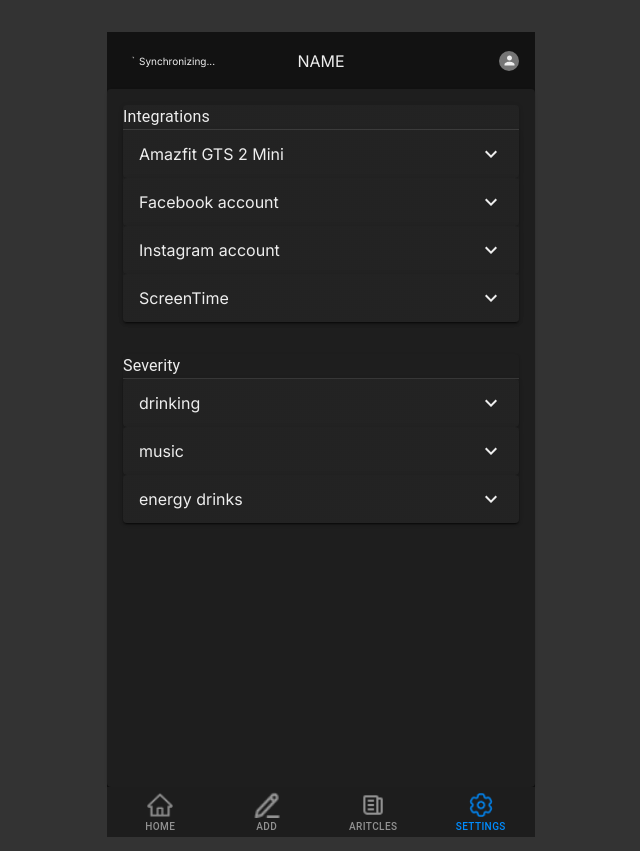
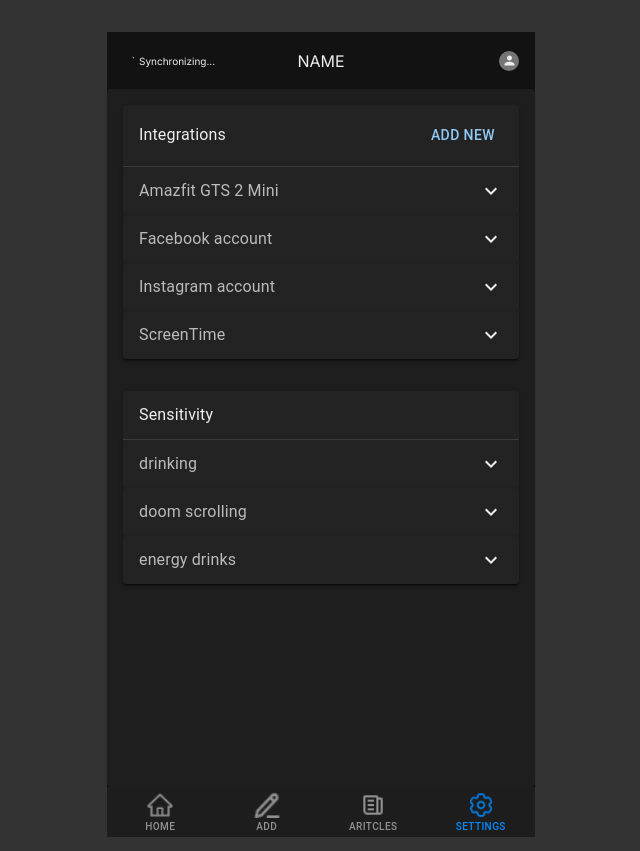
Before and after one commit to Truly-Depressed-Developers/ViceVigil, a Next.js app: page /settings in a window 1280 px wide. Shown: the whole page, without its empty margins (319-959 px from the left). Built offline with nearby package versions, Linux system fonts and the light colour scheme.

Commit message:
Changed settings view

```diff
--- a/app/settings/SettingsGroup/SettingsGroupItem.tsx
+++ b/app/settings/SettingsGroup/SettingsGroupItem.tsx
@@ -1,6 +1,6 @@
 'use client'
 
-import {Accordion, AccordionDetails, AccordionSummary, AccordionActions, Button } from "@mui/material";
+import {Accordion, AccordionDetails, AccordionSummary, AccordionActions, Button, Typography} from "@mui/material";
 import ExpandMoreIcon from '@mui/icons-material/ExpandMore';
 
 type Props<T> = T & {expanded: boolean, onClick: () => void};
@@ -13,15 +13,15 @@ const SettingsGroupItem = <T extends Record<string, any>>(props: Props<T>) => {
           expandIcon={<ExpandMoreIcon/>}
           onClick={() => props.onClick()}
         >
-          {props.name}
+          <Typography sx={{color: "#bbb"}}>{props.name}</Typography>
         </AccordionSummary>
 
         <AccordionDetails>
-          {props.description}
+          <Typography sx={{color: "#bbb"}}>{props.description}</Typography>
         </AccordionDetails>
 
         <AccordionActions>
-          <Button color="error">Remove</Button>
+          <Button color="error" variant="outlined">Remove</Button>
         </AccordionActions>
       </Accordion>
     </div>
--- a/app/settings/page.tsx
+++ b/app/settings/page.tsx
@@ -1,31 +1,37 @@
 'use client'
 
-import {Box, Divider, Paper, Typography} from "@mui/material";
+import {Box, Divider, Paper, ToggleButton, ToggleButtonGroup, Typography} from "@mui/material";
 import {Integration} from "@/types/Integration";
 import {SettingsGroup} from "@/app/settings/SettingsGroup/SettingsGroup";
 import {Severity} from "@/types/Severity";
 import {Addiction} from "@/types/Addiction";
 import {SeverityLevel} from "@/types/SeverityLevel";
 import {resolveSeverityEffect} from "@/util/resolveSeverityEffect";
+import Button from "@mui/material/Button";
 
 const mockIntegrations: Integration[] = [
-  {name: "Amazfit GTS 2 Mini", description: "Lorem ipsum dolor sit amet"},
-  {name: "Facebook account", description: "Lorem ipsum dolor sit amet"},
-  {name: "Instagram account", description: "Lorem ipsum dolor sit amet"},
-  {name: "ScreenTime", description: "Lorem ipsum dolor sit amet"},
+  {name: "Amazfit GTS 2 Mini", description: "Tracks movement, heartbeat, pressure; detects drunkenness and addiction related to physical activity"},
+  {name: "Facebook account", description: "Tracks usage of social media (both passive and active) and addictions associated with them"},
+  {name: "Instagram account", description: "Tracks usage of social media (both passive and active) and addictions associated with them"},
+  {name: "ScreenTime", description: "Tracks usage of apps on your phone and addictions associated with them"},
 ]
 
 const mockSeverity: Severity[] = [
-  {addiction: Addiction.drinking, level: SeverityLevel.medium},
-  {addiction: Addiction.music, level: SeverityLevel.low},
-  {addiction: Addiction.energyDrinks, level: SeverityLevel.high},
+  {addiction: Addiction.drinking, level: SeverityLevel.low},
+  {addiction: Addiction.doomScrolling, level: SeverityLevel.medium},
+  {addiction: Addiction.energyDrinks, level: SeverityLevel.none},
 ]
 
 const Page: React.FC = () => {
   return(
     <div>
       <Paper elevation={2}>
-        <Typography>Integrations</Typography>
+        <Box
+          sx={{paddingX: 2, paddingY: 1.5, display: "flex", justifyContent: "space-between", alignItems: "center"}}
+        >
+          <Typography>Integrations</Typography>
+          <Button>Add new</Button>
+        </Box>
         <Divider/>
         <SettingsGroup
           items={mockIntegrations}
@@ -36,15 +42,28 @@ const Page: React.FC = () => {
 
       <Box sx={{p: 2}} />
 
-      <Paper>
-        <Typography>Severity</Typography>
+      <Paper elevation={2}>
+        <Box
+          sx={{paddingX: 2, paddingY: 1.5, display: "flex", justifyContent: "space-between", alignItems: "center"}}
+        >
+          <Typography>Sensitivity</Typography>
+        </Box>
         <Divider/>
         <SettingsGroup
           items={mockSeverity}
           header={item => item.addiction}
           summary={item =>
             <>
-              <Typography>{resolveSeverityEffect(item.addiction, item.level)}</Typography>
+              <ToggleButtonGroup fullWidth color="primary" value={item.level}>
+                <ToggleButton value={"none"}>None</ToggleButton>
+                <ToggleButton value={"low"}>Low</ToggleButton>
+                <ToggleButton value={"medium"}>Medium</ToggleButton>
+                <ToggleButton value={"high"}>High</ToggleButton>
+              </ToggleButtonGroup>
+
+              <Box sx={{p: 1}} />
+
+              <Typography sx={{color: "#bbb"}}>{resolveSeverityEffect(item.addiction, item.level)}</Typography>
             </>
         }
         />
--- a/types/Addiction.ts
+++ b/types/Addiction.ts
@@ -3,5 +3,6 @@ export enum Addiction {
   smoking = "smoking",
   music = "music",
   energyDrinks = "energy drinks",
-  drugs = "drugs"
+  drugs = "drugs",
+  doomScrolling = "doom scrolling",
 }
--- a/util/resolveSeverityEffect.ts
+++ b/util/resolveSeverityEffect.ts
@@ -3,34 +3,40 @@ import {SeverityLevel} from "@/types/SeverityLevel";
 
 const EFFECTS: Record<Addiction, Record<SeverityLevel, string>> = {
   [Addiction.drinking]: {
-    [SeverityLevel.none]: "drinking - none",
-    [SeverityLevel.low]: "drinking - low",
-    [SeverityLevel.medium]: "drinking - medium",
-    [SeverityLevel.high]: "drinking - high",
+    [SeverityLevel.none]: "None - no interaction with the user",
+    [SeverityLevel.low]: "Low - shows a reminder if user is detected to be under the influence",
+    [SeverityLevel.medium]: "Medium - ",
+    [SeverityLevel.high]: "High - ",
   },
   [Addiction.music]: {
-    [SeverityLevel.none]: "music - none",
-    [SeverityLevel.low]: "music - low",
-    [SeverityLevel.medium]: "music - medium",
-    [SeverityLevel.high]: "music - high",
+    [SeverityLevel.none]: "None - no interaction with the user",
+    [SeverityLevel.low]: "Low - ",
+    [SeverityLevel.medium]: "Medium - ",
+    [SeverityLevel.high]: "High - ",
   },
   [Addiction.smoking]: {
-    [SeverityLevel.none]: "smoking - none",
-    [SeverityLevel.low]: "smoking - low",
-    [SeverityLevel.medium]: "smoking - medium",
-    [SeverityLevel.high]: "smoking - high",
+    [SeverityLevel.none]: "None - no interaction with the user",
+    [SeverityLevel.low]: "Low - ",
+    [SeverityLevel.medium]: "Medium - ",
+    [SeverityLevel.high]: "High - ",
   },
   [Addiction.drugs]: {
-    [SeverityLevel.none]: "drugs - none",
-    [SeverityLevel.low]: "drugs - low",
-    [SeverityLevel.medium]: "drugs - medium",
-    [SeverityLevel.high]: "drugs - high",
+    [SeverityLevel.none]: "None - no interaction with the user",
+    [SeverityLevel.low]: "Low - ",
+    [SeverityLevel.medium]: "Medium - ",
+    [SeverityLevel.high]: "High - ",
   },
   [Addiction.energyDrinks]: {
-    [SeverityLevel.none]: "energy drinks - none",
-    [SeverityLevel.low]: "energy drinks - low",
-    [SeverityLevel.medium]: "energy drinks - medium",
-    [SeverityLevel.high]: "energy drinks - high",
+    [SeverityLevel.none]: "None - no interaction with the user",
+    [SeverityLevel.low]: "Low - ",
+    [SeverityLevel.medium]: "Medium - ",
+    [SeverityLevel.high]: "High - ",
+  },
+  [Addiction.doomScrolling]: {
+    [SeverityLevel.none]: "None - no interaction with the user",
+    [SeverityLevel.low]: "Low - shows warnings when recommended time is exceeded",
+    [SeverityLevel.medium]: "Medium - before certain apps open, there is now a timeout screen",
+    [SeverityLevel.high]: "High - closes certain apps if recommended time is exceeded",
   }
 }
 
```
